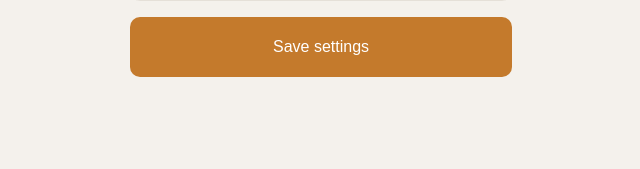
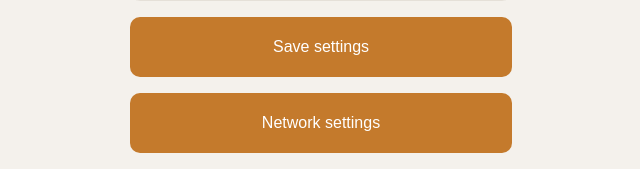
Before and after one commit to Ashterism/motionpi, a Flask app: page /settings in a window 1280 px wide. Shown: the part 824-993 px from the top of the page, without its empty margins (319-959 px from the left). Before the commit the page ends 901 px from the top, so only its background shows below. Run offline with Flask 3, Linux system fonts and the light colour scheme.

Commit message:
Link network admin from settings

```diff
--- a/src/motionpi/web/templates/settings.html
+++ b/src/motionpi/web/templates/settings.html
@@ -70,4 +70,8 @@
         <button class="button" type="submit">Save settings</button>
     </section>
 </form>
+
+<section>
+    <a href="{{ url_for('network_admin') }}" class="button button-link">Network settings</a>
+</section>
 {% endblock %}
```
